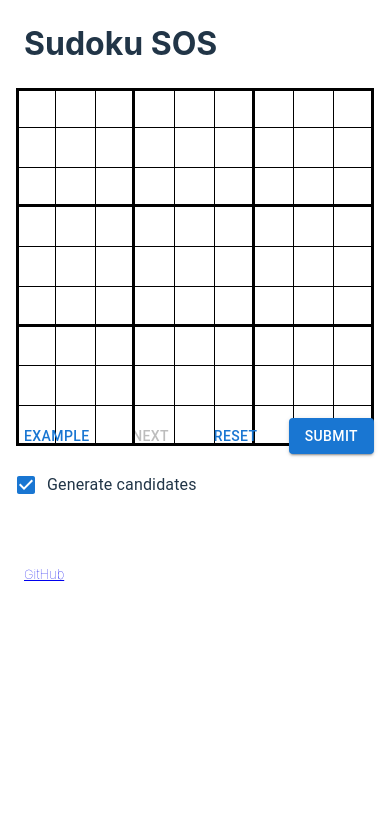
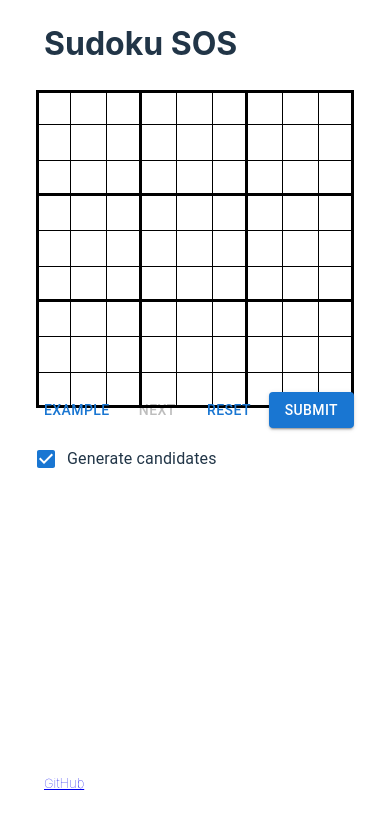
Before and after one commit to sanujs/sudoku-sos, a React (Vite) app in the folder sudoku-client/: page / in a window 390 px wide. Shown: the top 828 px of the page. Built offline with nearby package versions, Linux system fonts and the light colour scheme.

Commit message:
Fixed header and footer CSS

```diff
--- a/sudoku-client/src/App.css
+++ b/sudoku-client/src/App.css
@@ -181,7 +181,7 @@ input:focus.cell{
   }
 
   input.cell {
-    font-size: 1.7rem;
+    font-size: 1.5rem;
   }
 
   .candidates {
--- a/sudoku-client/src/components/Sudoku.tsx
+++ b/sudoku-client/src/components/Sudoku.tsx
@@ -340,7 +340,7 @@ const Sudoku = () => {
   }
 
   return (
-    <Container>
+    <Container className="main">
       <div className="sudoku-columns">
         <Puzzle
           gridState={gridState}
--- a/sudoku-client/src/index.css
+++ b/sudoku-client/src/index.css
@@ -25,10 +25,13 @@ body {
 #root {
   min-width: 950px;
   margin: auto;
+  height: 100vh;
+  display: flex;
+  flex-direction: column;
 }
 
 header {
-  position: fixed;
+  min-height: 50px;
   top: 0;
   padding: 20px 24px;
   margin: 0 25px;
@@ -36,8 +39,12 @@ header {
   font-weight: 700;
 }
 
+.main {
+  flex: 1;
+}
+
 footer {
-  position: fixed;
+  min-height: 50px;
   bottom: 0;
   padding: 20px 24px;
   margin: 0 25px;
@@ -62,21 +69,15 @@ footer {
 }
 
 @media (max-width: 499px) {
-  body {
-    display: initial;
-  }
-
   #root {
-    min-width: 300px;
+    min-width: 350px;
   }
 
   header {
-    position: static;
     margin: 0;
   }
 
   footer {
-    position: static;
     margin: 0;
   }
 }
```
